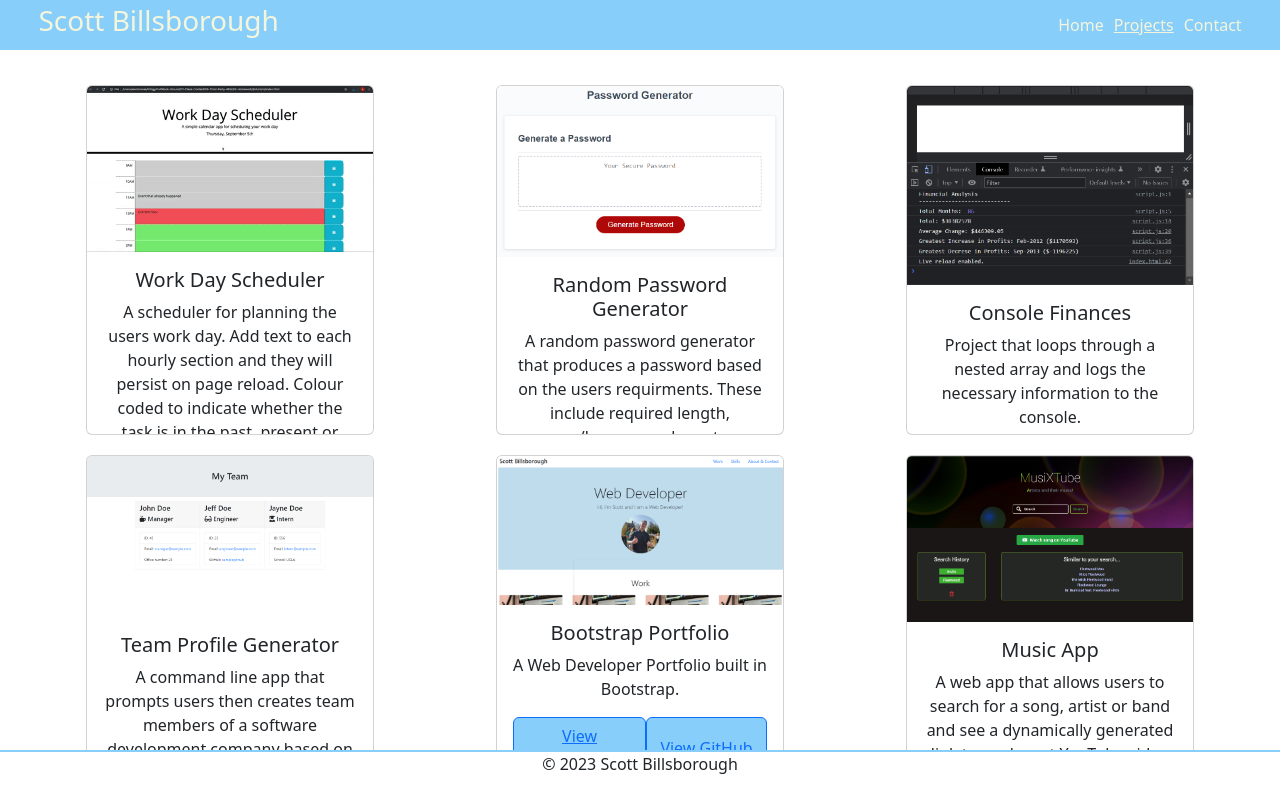
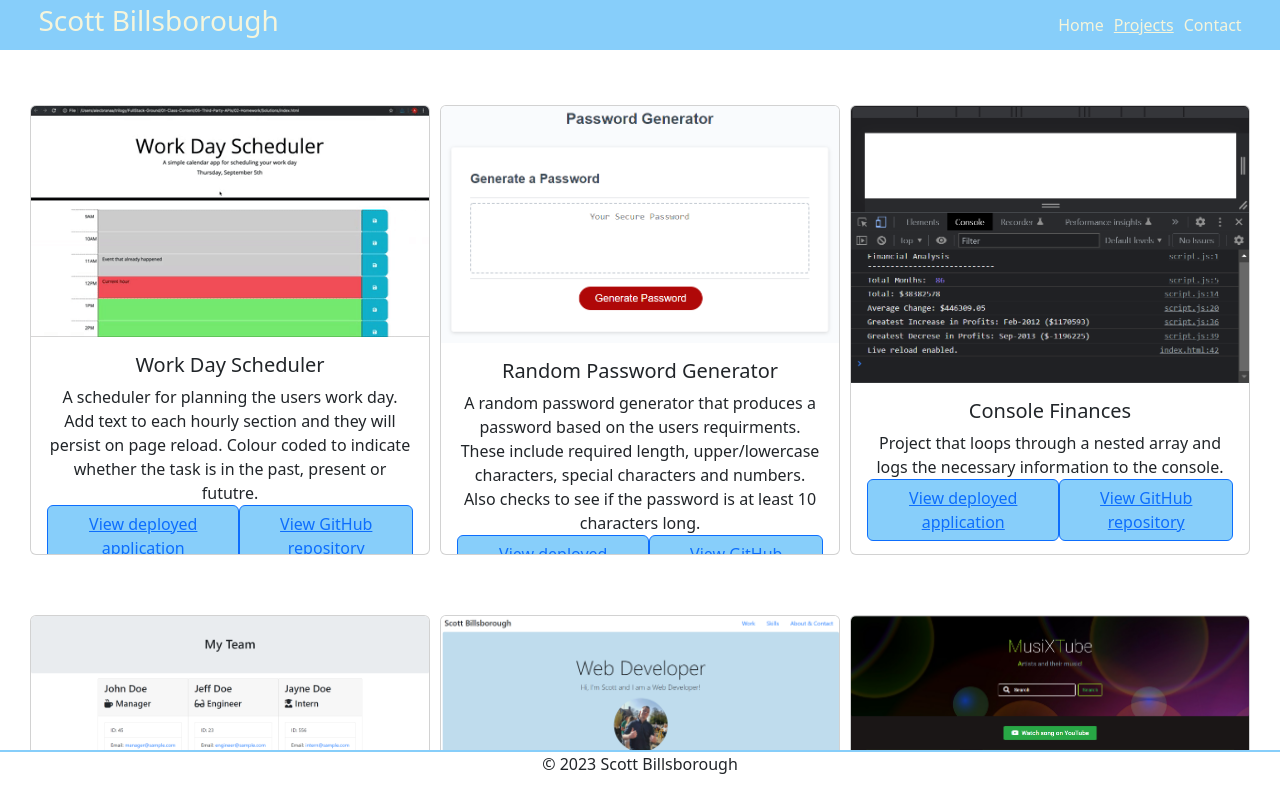
Before and after one commit to sbillsborough/react-portfolio, a React (Create React App) app in the folder react-portfolio/: page /#/projects in a window 1280 px wide. Shown: the top 798 px of the page. Built offline with nearby package versions, Linux system fonts and the light colour scheme.

Commit message:
cards aare all the same size and the content overflow is set to scroll. Added a wrapper div with a scrollable class to the text to try to get the buttons to stick in position and have the text scroll indipendantly

```diff
--- a/react-portfolio/src/index.css
+++ b/react-portfolio/src/index.css
@@ -74,11 +74,27 @@ div .home-wrapper {
   padding-bottom: 50px;
 }
 
-#card-projects {
-  height: 350px;
-  align-items: center;
-  margin: 10px;
+/* Project Card Styling */
+.card {
+  width: 400px !important;
+  height: 450px !important;
+  margin: 30px auto !important;
 }
+
+.card-body {
+  overflow-y: scroll;
+}
+
+.scrollable {
+  overflow-y: auto !important;
+  max-height: 300px !important;
+}
+
+.card-text {
+  overflow: auto;
+}
+
+/* Button Styling */
 
 #btns-projects {
   display: flex;
@@ -88,10 +104,6 @@ div .home-wrapper {
   background: lightskyblue !important;
   align-items: center;
   justify-content: center;
-}
-
-.card-body {
-  overflow: scroll;
 }
 
 /* Footer styling */
--- a/react-portfolio/src/pages/ProjectsPage.js
+++ b/react-portfolio/src/pages/ProjectsPage.js
@@ -76,7 +76,9 @@ const ProjectsPage = ({ name }) => {
               <Card.Title>
                 <span>{image.title}</span>
               </Card.Title>
-              <Card.Text>{image.description}</Card.Text>
+              <div className="scrollable">
+                <Card.Text>{image.description}</Card.Text>
+              </div>
               <div id="btns-projects">
                 <Button>
                   <a href={image.linkApp}>View deployed application</a>{" "}
```
